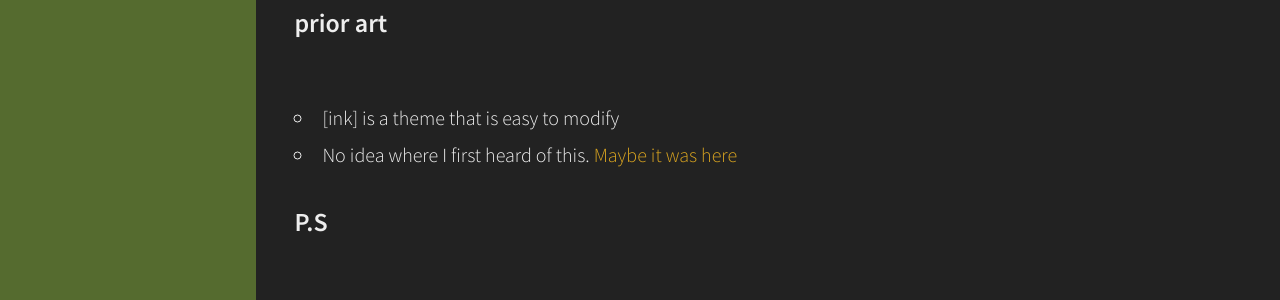
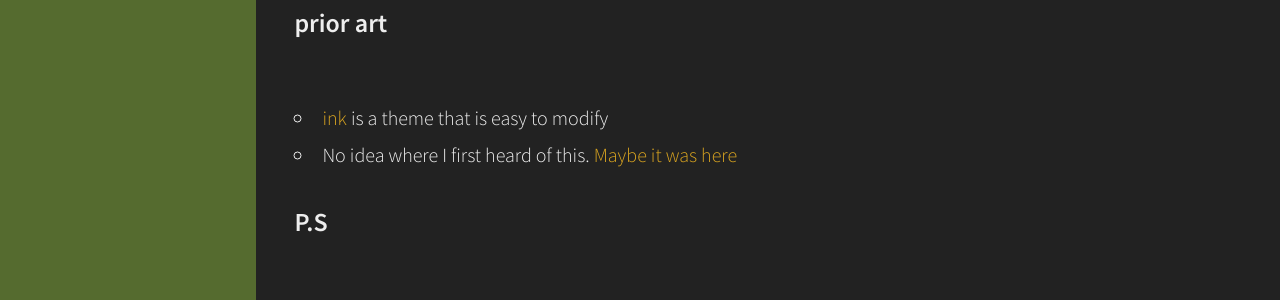
Before and after one commit to ylixir/ylixir.github.io, a Jekyll site: the page built from _posts/2019-02-01-using-prose-io.md, in a window 1280 px wide. Shown: the part 531-831 px from the top of the page. Built offline with Jekyll 4.4.1, drawn with Linux system fonts in a browser that asks for light colours; some of the changed lines change nothing that is shown.

Commit message:
Update 2019-02-01-using-prose-io.md

```diff
--- a/_posts/2019-02-01-using-prose-io.md
+++ b/_posts/2019-02-01-using-prose-io.md
@@ -15,7 +15,7 @@ Once you have a proper github page set up, then you can find a jekyll template y
 Now start blogging! One easy way to do this without dealing with the git overhead is to use <prose.io>. I'm using it now and provides a very clean interface for writing.
 
 ### prior art
-- [ink] is a theme that is easy to modify
+- [ink](https://github.com/thinker3197/Ink) is a theme that is easy to modify
 - No idea where I first heard of this. [Maybe it was here](http://allandenot.com/development/2015/01/11/blogging-like-a-dev-jekyll-github-prose-io.html)
 
 ### P.S
```
